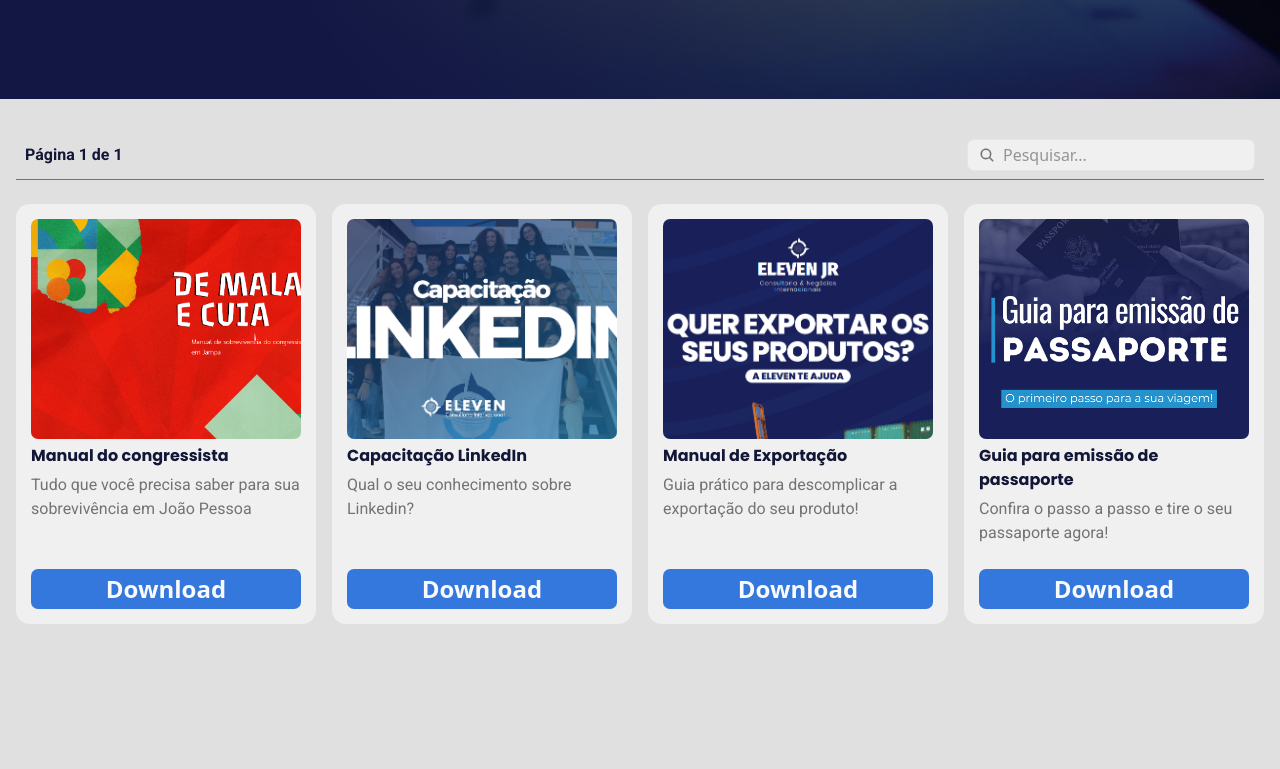
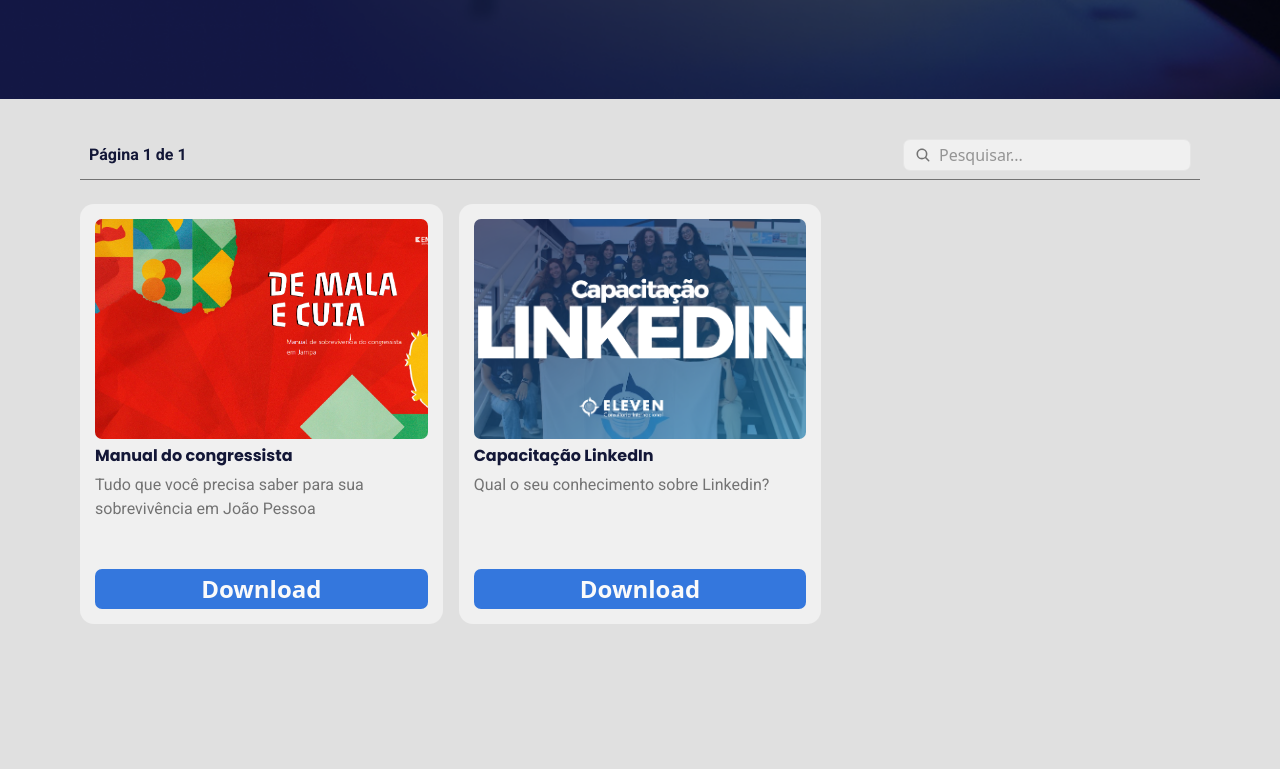
Before and after one commit to knex-projects/eleven-lp, a React (Vite) app in the folder FrontEnd/: page /Materiais in a window 1280 px wide. Shown: the part 771-1540 px from the top of the page. Built offline with nearby package versions, Linux system fonts and the light colour scheme.

Commit message:
fix(FreeMaterials): New download links

```diff
--- a/FrontEnd/src/components/Sections/FreeMaterialsSection/FreeMaterialsSection.tsx
+++ b/FrontEnd/src/components/Sections/FreeMaterialsSection/FreeMaterialsSection.tsx
@@ -1,4 +1,3 @@
-import { useNavigate } from "react-router-dom";
 import { IoSearch, IoArrowBackSharp, IoArrowForwardSharp, IoClose } from "react-icons/io5";
 import { useState, useMemo, useEffect } from "react";
 
@@ -6,8 +5,6 @@
 
 import ManualCongressista from "@/assets/images/backgrounds/material-cards/manual_congressista.png";
 import CapacitacaoLinkedin from "@/assets/images/backgrounds/material-cards/capacitacao_linkedin.png";
-import ManualExportacao from "@/assets/images/backgrounds/material-cards/manual_exportacao.png";
-import GuiaEmissaoPassaporte from "@/assets/images/backgrounds/material-cards/guia_emissao_passaporte.png";
 
 type CardInfoProps = {
   image: string;
@@ -17,9 +14,8 @@
 }
 
 function FreeMaterialCard({ image, name, description, download }: CardInfoProps) {
-  const navigate = useNavigate();
   const handleClick = () => {
-    navigate(download)
+    window.open(download, '_blank');
   }
 
   return(
@@ -39,27 +35,14 @@
     image: ManualCongressista,
     name: "Manual do congressista",
     description: "Tudo que você precisa saber para sua sobrevivência em João Pessoa",
-    download: "https://app.pipefy.com/public/form/WC4mdOH9"
+    download: "https://drive.google.com/file/d/1tJui8Ql3RbAzue-DHrq2kJi7TeMmwKJQ/view?usp=sharing"
   },
   {
     image: CapacitacaoLinkedin,
     name: "Capacitação LinkedIn",
     description: "Qual o seu conhecimento sobre Linkedin?",
-    download: "https://app.pipefy.com/public/form/WC4mdOH9"
+    download: "https://drive.google.com/file/d/1W6yjXi3N4TDEDdbjUAzSpkBBUyI8QEi6/view?usp=drive_link"
   },
-  {
-    image: ManualExportacao,
-    name: "Manual de Exportação",
-    description: "Guia prático para descomplicar a exportação do seu produto!",
-    download: "https://app.pipefy.com/public/form/FsIs4HrM"
-  },
-    {
-    image: GuiaEmissaoPassaporte,
-    name: "Guia para emissão de passaporte",
-    description: "Confira o passo a passo e tire o seu passaporte agora!",
-    download: "https://app.pipefy.com/public/form/jF1D6Crr"
-  },
-
 ];
 
 function FreeMaterialsSection() {
@@ -111,8 +94,9 @@
   };
 
   return (
-    <section>
-      <div className="relative w-full min-h-[870px] bg-background-muted-light text-dark-text">
+    <section className="">
+      <div className="relative w-full min-h-[870px] bg-background-muted-light text-dark-text flex justify-around">
+        <div className="max-w-[1152px]">
           <div className="flex flex-col md:flex-row justify-between pt-[40px] pl-[25px] pr-[25px] items-center space-y-4 md:space-y-0">
             <h2 className="font-bold text-center md:text-left">
               {searchTerm ? `Resultados para "${searchTerm}" - ` : ""}
@@ -142,7 +126,7 @@
           </div>
           <hr className="border-t-1 border-muted-subtext m-2 mr-4 ml-4"/>
 
-        <div className="grid grid-cols-1 md:grid-cols-2 lg:grid-cols-3 [@media(min-width:1280px)]:grid-cols-4 gap-4 p-4 min-h-[600px]">
+          <div className="grid grid-cols-1 md:grid-cols-2 lg:grid-cols-3 gap-4 p-4 min-h-[600px]">
             {currentCards.length > 0 ? (
               currentCards.map((card, index) => (
                 <FreeMaterialCard
@@ -202,6 +186,7 @@
             </div>
           )}
         </div>
+      </div>
     </section>
   );
 }
```
Lines whose indentation alone changed are shown as unchanged.
